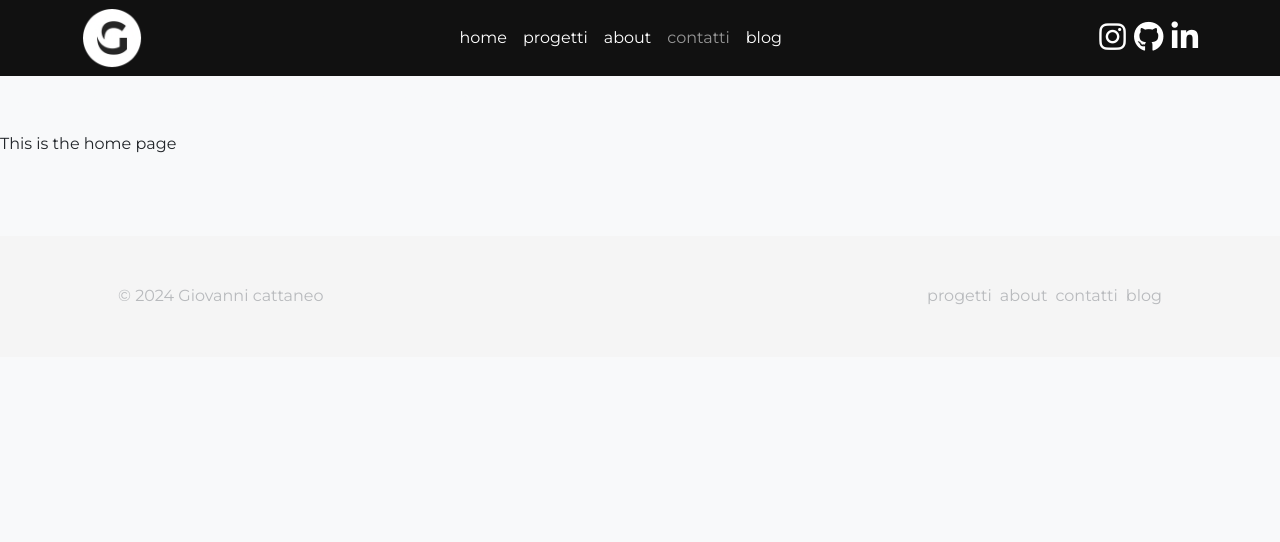
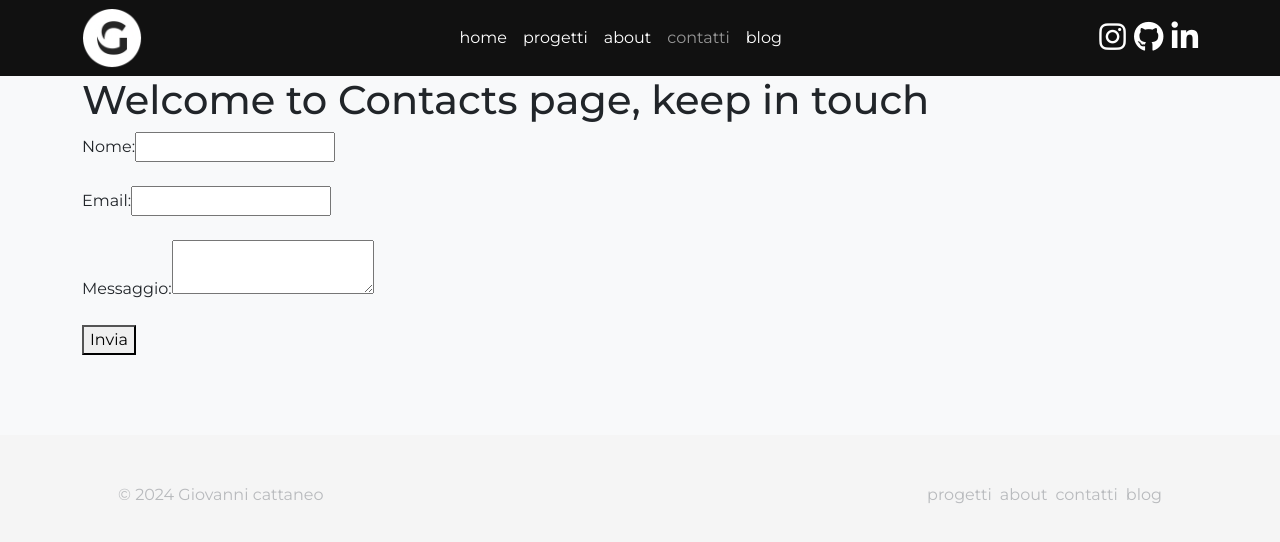
Before and after one commit to Giovanni-Cattaneo/vite-boolfolio, a Vue app: page /contacts in a window 1280 px wide. Shown: the top 542 px of the page. Built offline with nearby package versions, Linux system fonts and the light colour scheme; a web font is replaced by a local one.

Commit message:
add simple form

```diff
--- a/src/views/AppContacts.vue
+++ b/src/views/AppContacts.vue
@@ -9,9 +9,18 @@
 </script>
 
 <template>
-    <div>
-        <h1 class="text-light">Welcome to App Home</h1>
-        <p>This is the home page </p>
+    <div class="container">
+        <h1>Welcome to Contacts page, keep in touch</h1>
+
+        <form action="" method="POST">
+            <label for="name">Nome:</label>
+            <input type="text" id="name" name="name"><br><br>
+            <label for="email">Email:</label>
+            <input type="email" id="email" name="email"><br><br>
+            <label for="message">Messaggio:</label>
+            <textarea id="message" name="message"></textarea><br><br>
+            <button type="submit">Invia</button>
+        </form>
     </div>
 </template>
 
```
